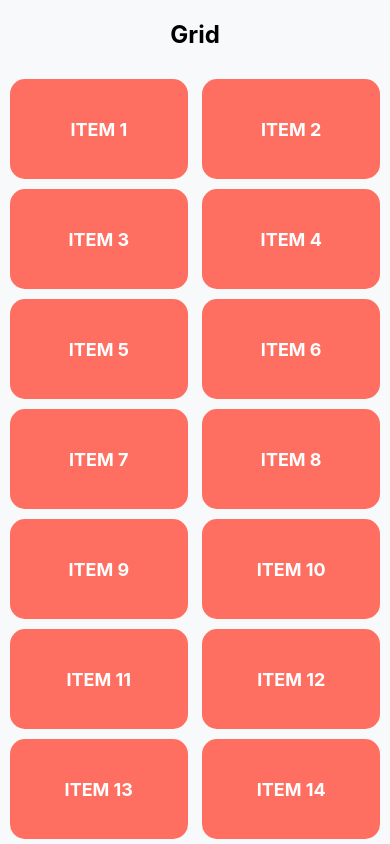
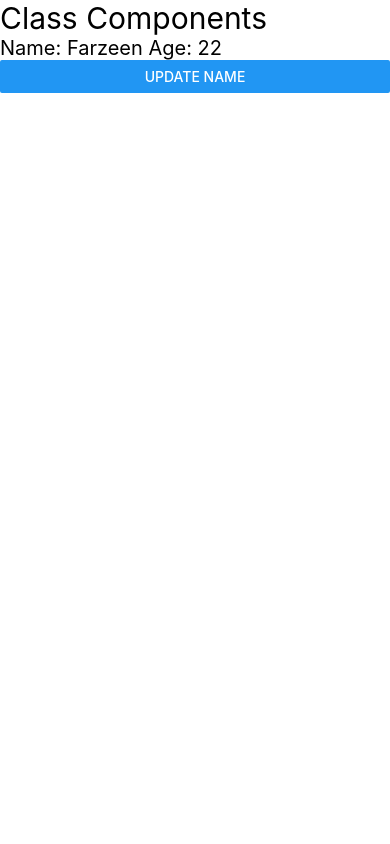
Before and after one commit to farzeen-ali/React-Native-Full-Course-2024-The-Techzeen, a React Native app: screen / in a window 390 px wide. Built offline with nearby package versions, Linux system fonts and the light colour scheme.

Commit message:
Class Component State and Props

```diff
--- a/App.jsx
+++ b/App.jsx
@@ -4,7 +4,8 @@
 import React from 'react';
 // import { Button, Text, View } from 'react-native';
 import { View } from 'react-native';
-import Grid from './src/components/Grid';
+import ClassComponents from './src/components/ClassComponents';
+// import Grid from './src/components/Grid';
 // import ContactListScreen from './src/screens/Contact/ContactListScreen';
 // import LoginForm from './src/components/LoginForm';
 // import UserListScreen from './src/components/LoopList';
@@ -37,7 +38,8 @@
       {/* <SectionListScreen /> */}
       {/* <LoginForm /> */}
       {/* <ContactListScreen /> */}
-      <Grid />
+      {/* <Grid /> */}
+      <ClassComponents />
     </View>
   );
 };
--- /dev/null
+++ b/src/components/ClassComponents.jsx
@@ -0,0 +1,21 @@
+/* eslint-disable prettier/prettier */
+/* eslint-disable react-native/no-inline-styles */
+/* eslint-disable no-extra-semi */
+
+import React, { Component } from 'react';
+import { Text, View } from 'react-native';
+import SecondClass from './SecondClass';
+
+class ClassComponents extends Component {
+    render() {
+        const age = 22;
+        return (
+            <View>
+                <Text style={{ fontSize: 30 }}>Class Components</Text>
+                <SecondClass data={age} />
+            </View>
+        );
+    };
+};
+
+export default ClassComponents;
--- /dev/null
+++ b/src/components/SecondClass.jsx
@@ -0,0 +1,27 @@
+/* eslint-disable prettier/prettier */
+/* eslint-disable react-native/no-inline-styles */
+
+import React, { Component } from 'react';
+import { Button, Text, View } from 'react-native';
+
+class SecondClass extends Component {
+    constructor(){
+        super();
+        this.state = {
+            myName : 'Farzeen',
+        };
+    }
+    updateName = () => {
+        this.setState({myName: 'Ali'});
+    };
+  render() {
+    return (
+      <View>
+        <Text style={{fontSize: 20}}>Name: {this.state.myName} Age: {this.props.data} </Text>
+        <Button title="Update Name" onPress={this.updateName} />
+      </View>
+    );
+  }
+}
+
+export default SecondClass;
```
